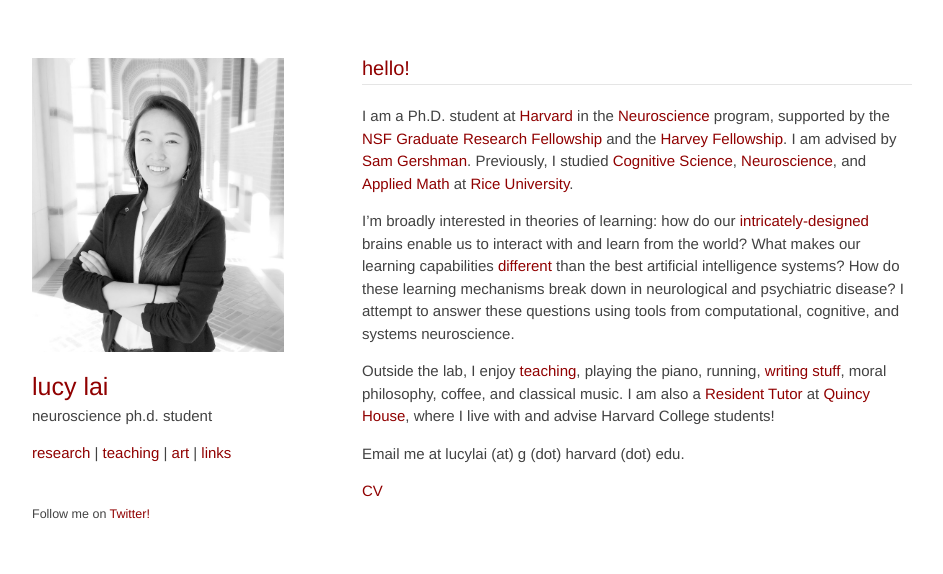
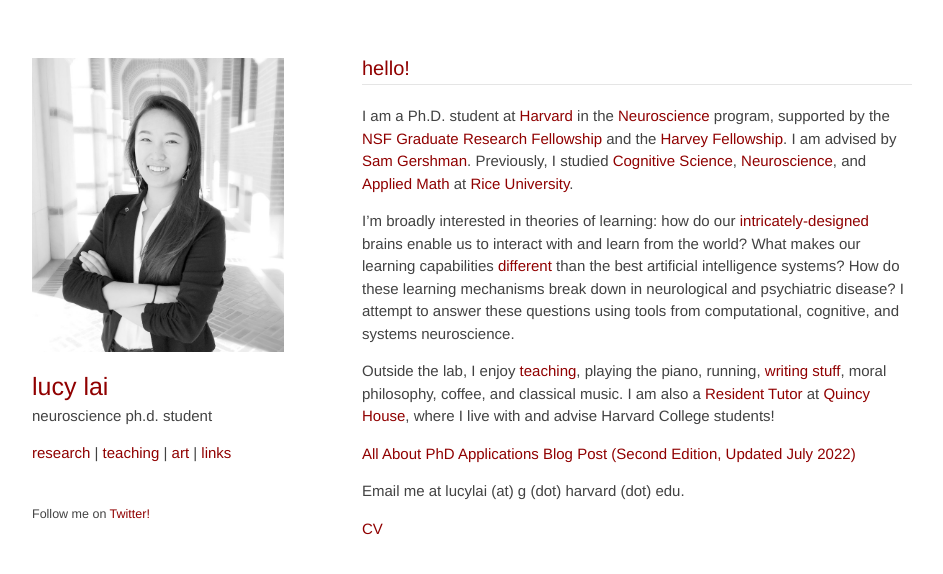
Before and after one commit to lucylai96/lucylai96.github.io, a Jekyll site: the page built from index.md, in a window 1280 px wide. Shown: the top 574 px of the page, without its empty margins (168-1111 px from the left). Built offline with Jekyll 4.4.1, drawn with Linux system fonts in a browser that asks for light colours; our own code applies the rules of GitHub Pages for plain Markdown files.

Commit message:
Update index.md

```diff
--- a/index.md
+++ b/index.md
@@ -6,6 +6,8 @@
 
 Outside the lab, I enjoy <a href="http://lucy-lai.com/teaching" target="_blank">teaching</a>, playing the piano, running, <a href="http://lucyblogs.wordpress.com/" target="_blank">writing</a> <a href="http://subcorticalsongs.wordpress.com/" target="_blank">stuff</a>, moral philosophy, coffee, and classical music. I am also a <a href="https://quincy.harvard.edu/people/lucy-lai" target="_blank">Resident Tutor</a> at <a href="https://quincy.harvard.edu/" target="_blank">Quincy House</a>, where I live with and advise Harvard College students!
 
+**[All About PhD Applications Blog Post (Second Edition, Updated July 2022)](https://lucy-lai.com/blog/gradapps)**
+
 Email me at lucylai (at) g (dot) harvard (dot) edu.
 
 **[CV](./files/lai_cv.pdf)**
```
